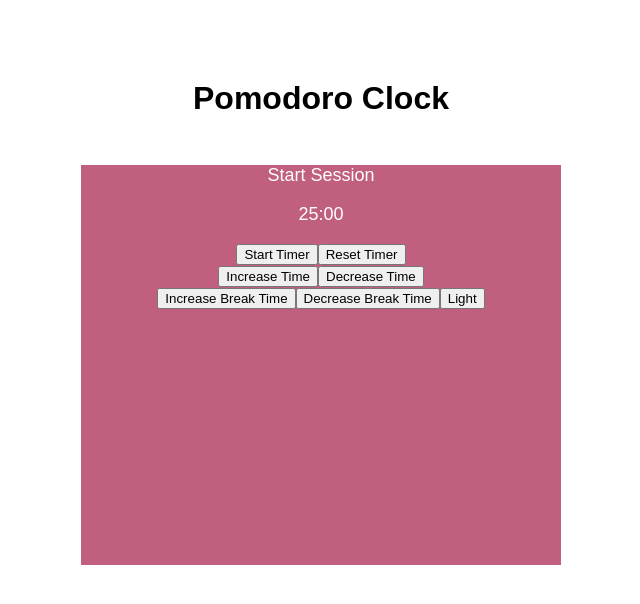
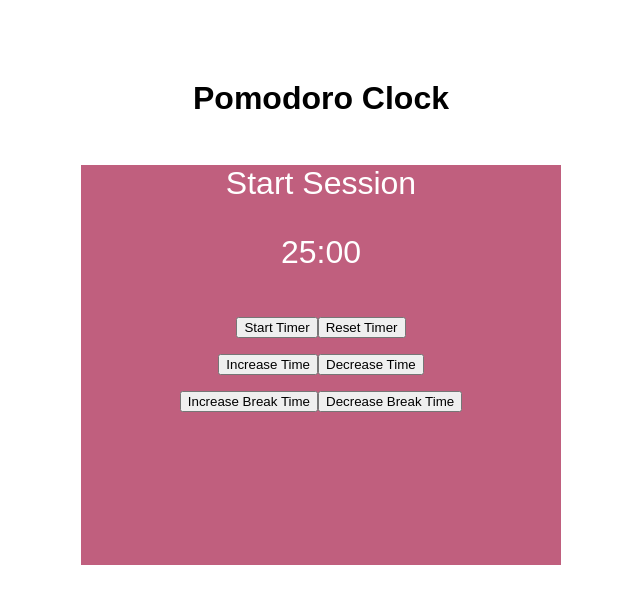
Before and after one commit to ljkahn/Pomodoro, a React (Vite) app: page /#/ in a window 1280 px wide. Shown: the top 604 px of the page, without its empty margins (319-959 px from the left). Built offline with nearby package versions, Linux system fonts and the light colour scheme.

Commit message:
i hate buttons

```diff
--- a/src/App.css
+++ b/src/App.css
@@ -4,7 +4,7 @@
   color: rgb(255, 255, 255);
   background-color: rgb(192, 95, 126);
   font-family:Arial, Helvetica, sans-serif;
-  font-size: large;
+  font-size: xx-large;
 
 }
 
--- a/src/pages/Pomodoro.jsx
+++ b/src/pages/Pomodoro.jsx
@@ -107,6 +107,14 @@ function Pomodoro() {
                   </Button>
                 </div>
 
+                {/* <div>
+                  <button onClick={() => adjustTime(300)}>⬆️</button>
+                  <button onClick={() => adjustTime(-300)}>⬇️</button>
+                </div>
+                <div>
+                  <button onClick={() => adjustBreakTime(300)}>⬆️</button>
+                  <button onClick={() => adjustBreakTime(-300)}>⬇️</button>
+                </div> */}
                 <div>
                   <Button variant="dark" onClick={increaseBreak}>
                     Increase Break Time
@@ -114,7 +122,6 @@ function Pomodoro() {
                   <Button variant="dark" onClick={decreaseBreak}>
                     Decrease Break Time
                   </Button>
-                  <Button variant="outline-light">Light</Button>
                 </div>
               </Card.Body>
             </Card>
```
